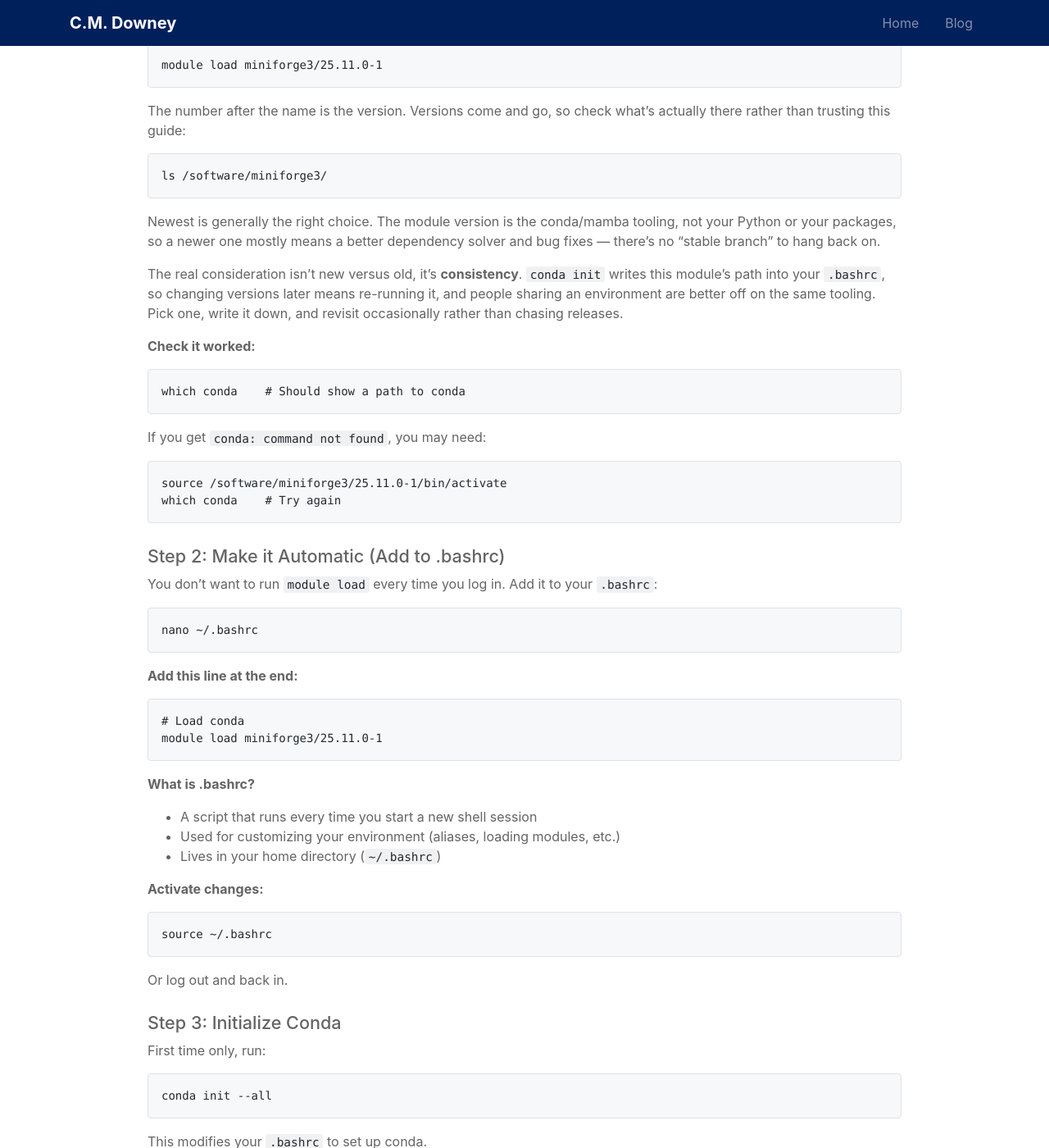
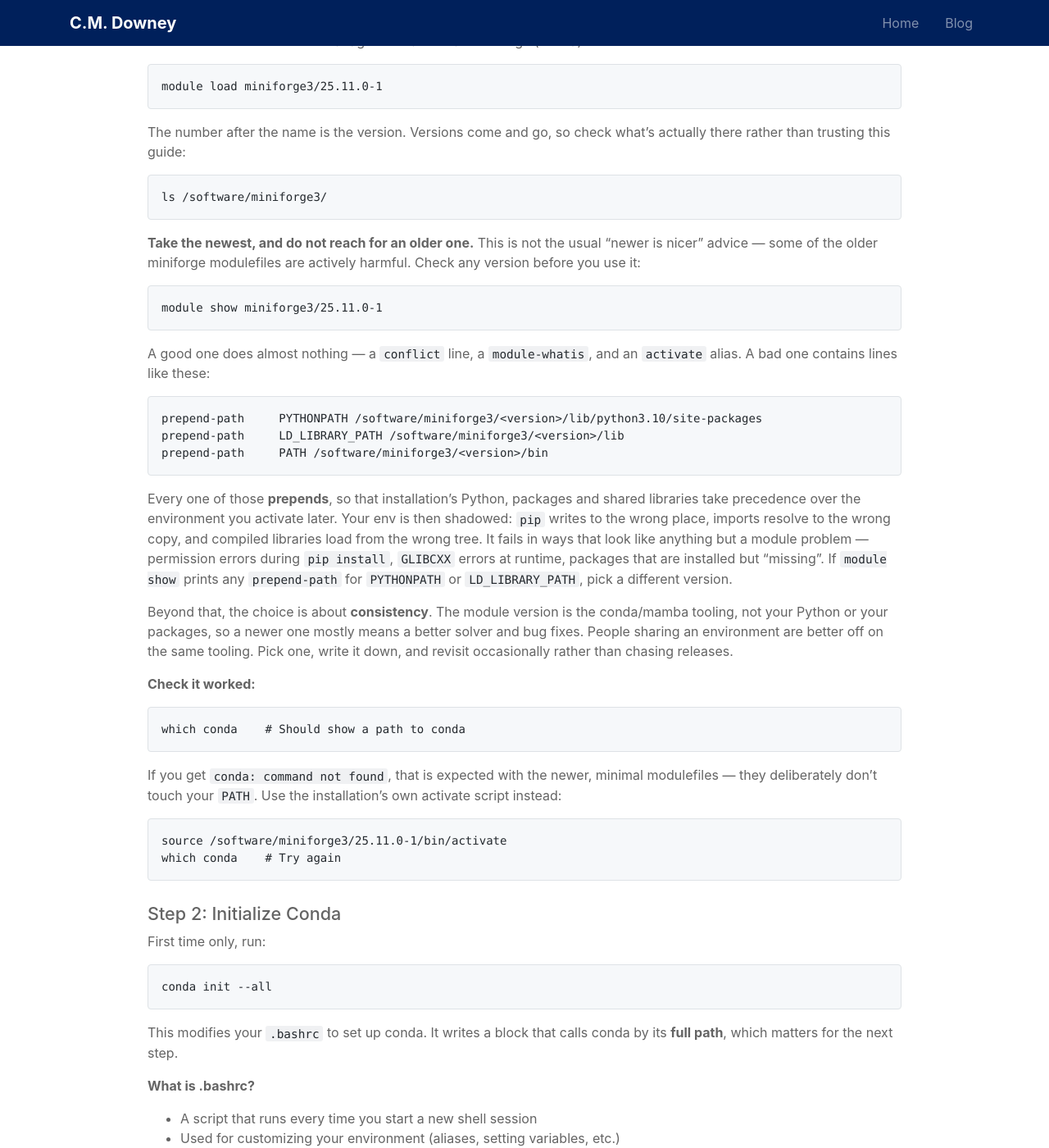
Before and after one commit to cmdowney88/cmdowney88.github.io, a Jekyll site: the page built from guides/cluster-setup.md, in a window 1280 px wide and 1400 px high, scrolled down 11166 px. Shown: the whole window at 82% size. Built offline with Jekyll 4.4.1, drawn with Linux system fonts in a browser that asks for light colours; some of the changed text lies outside the part shown.

Commit message:
guides: improve cluster setup documentation — prevent environment shadowing issues
- Warn against harmful miniforge modulefiles that prepend PYTHONPATH/LD_LIBRARY_PATH
- Consolidate conda init guidance; emphasize not loading module in .bashrc
- Add diagnostic check for environment shadowing (pip -V, PYTHONPATH, sys.path)
- Clarify that module load in job scripts is unnecessary and harmful with old modulefiles
- Improve troubleshooting for pip failures, import errors, and mismatched versions
- Update cheat sheet comments for accuracy

````diff
--- a/guides/cluster-setup.md
+++ b/guides/cluster-setup.md
@@ -503,14 +503,35 @@ rather than trusting this guide:
 ls /software/miniforge3/
 ```
 
-Newest is generally the right choice. The module version is the conda/mamba tooling, not your
-Python or your packages, so a newer one mostly means a better dependency solver and bug fixes —
-there's no "stable branch" to hang back on.
+**Take the newest, and do not reach for an older one.** This is not the usual "newer is nicer"
+advice — some of the older miniforge modulefiles are actively harmful. Check any version before
+you use it:
 
-The real consideration isn't new versus old, it's **consistency**. `conda init` writes this
-module's path into your `.bashrc`, so changing versions later means re-running it, and people
-sharing an environment are better off on the same tooling. Pick one, write it down, and revisit
-occasionally rather than chasing releases.
+```bash
+module show miniforge3/25.11.0-1
+```
+
+A good one does almost nothing — a `conflict` line, a `module-whatis`, and an `activate` alias.
+A bad one contains lines like these:
+
+```text
+prepend-path     PYTHONPATH /software/miniforge3/<version>/lib/python3.10/site-packages
+prepend-path     LD_LIBRARY_PATH /software/miniforge3/<version>/lib
+prepend-path     PATH /software/miniforge3/<version>/bin
+```
+
+Every one of those **prepends**, so that installation's Python, packages and shared libraries
+take precedence over the environment you activate later. Your env is then shadowed: `pip` writes
+to the wrong place, imports resolve to the wrong copy, and compiled libraries load from the wrong
+tree. It fails in ways that look like anything but a module problem — permission errors during
+`pip install`, `GLIBCXX` errors at runtime, packages that are installed but "missing". If
+`module show` prints any `prepend-path` for `PYTHONPATH` or `LD_LIBRARY_PATH`, pick a different
+version.
+
+Beyond that, the choice is about **consistency**. The module version is the conda/mamba tooling,
+not your Python or your packages, so a newer one mostly means a better solver and bug fixes.
+People sharing an environment are better off on the same tooling. Pick one, write it down, and
+revisit occasionally rather than chasing releases.
 
 **Check it worked:**
 
@@ -518,43 +539,15 @@ occasionally rather than chasing releases.
 which conda    # Should show a path to conda
 ```
 
-If you get `conda: command not found`, you may need:
+If you get `conda: command not found`, that is expected with the newer, minimal modulefiles —
+they deliberately don't touch your `PATH`. Use the installation's own activate script instead:
 
 ```bash
 source /software/miniforge3/25.11.0-1/bin/activate
 which conda    # Try again
 ```
 
-### Step 2: Make it Automatic (Add to .bashrc)
-
-You don't want to run `module load` every time you log in. Add it to your `.bashrc`:
-
-```bash
-nano ~/.bashrc
-```
-
-**Add this line at the end:**
-
-```bash
-# Load conda
-module load miniforge3/25.11.0-1
-```
-
-**What is .bashrc?**
-
-- A script that runs every time you start a new shell session
-- Used for customizing your environment (aliases, loading modules, etc.)
-- Lives in your home directory (`~/.bashrc`)
-
-**Activate changes:**
-
-```bash
-source ~/.bashrc
-```
-
-Or log out and back in.
-
-### Step 3: Initialize Conda
+### Step 2: Initialize Conda
 
 First time only, run:
 
@@ -562,7 +555,14 @@ First time only, run:
 conda init --all
 ```
 
-This modifies your `.bashrc` to set up conda.
+This modifies your `.bashrc` to set up conda. It writes a block that calls conda by its **full
+path**, which matters for the next step.
+
+**What is .bashrc?**
+
+- A script that runs every time you start a new shell session
+- Used for customizing your environment (aliases, setting variables, etc.)
+- Lives in your home directory (`~/.bashrc`)
 
 **Important:** after running `conda init --all`, log out and log back in for the changes to take
 effect.
@@ -572,14 +572,34 @@ effect.
 - You should see `(base)` at the start of your command prompt
 - Run `which python` — it should point to conda's Python
 
-CIRC notes one caveat: `conda init` ties your shell to this particular conda module, and other
-modules that bundle their own Python can then interact badly with it. If you start seeing
-mismatched Python versions after loading unrelated modules, this is the likely cause. You can
-soften it with:
+If you'd rather not start every session inside `base`:
 
 ```bash
 conda config --set auto_activate_base False
 ```
+
+### Step 3: Do *Not* Put the Module Load in .bashrc
+
+It is tempting to add `module load miniforge3/...` to your `.bashrc` so conda is always
+available. **Don't.** After Step 2 it is unnecessary, and with some modulefiles it is harmful.
+
+Unnecessary, because the block `conda init` wrote invokes conda by absolute path — it does not
+depend on the module being loaded. That is why the job scripts later in this guide use
+`eval "$(conda shell.bash hook)"` and never `module load`.
+
+Harmful, because a modulefile that prepends `PYTHONPATH` or `LD_LIBRARY_PATH` (see Step 1) then
+does so in **every** shell you open, permanently shadowing whichever environment you activate.
+The combination is especially confusing: `conda activate` reports success, the prompt changes,
+and the environment is still being overridden underneath.
+
+So the module load belongs in the one shell where you run `conda init`, and nowhere else. If you
+followed an older version of this guide and already added it, remove the line:
+
+```bash
+nano ~/.bashrc     # delete the `module load miniforge3/...` line
+```
+
+Leave the `# >>> conda initialize >>>` block alone — that one is doing the real work.
 
 ### Step 4: Configure Conda to Use Scratch
 
@@ -748,6 +768,27 @@ Confirm with `which python`, which should return a path inside your own scratch:
 ```
 </div>
 
+### Check Nothing Is Shadowing Your Environment
+
+Do this once, now that you have an environment to test with. This class of problem is silent —
+`conda activate` reports success either way — so the check is worth more than it looks.
+
+```bash
+conda activate myproject
+python -m pip -V                        # path must be inside your environment
+python -c "import sys; print(sys.path[0])"
+echo "PYTHONPATH=[$PYTHONPATH]"         # should print PYTHONPATH=[]
+```
+
+`python -m pip -V` should print a path under
+`/scratch/username/my-conda/envs/myproject/`. If it prints one under `/software/` instead, your
+environment is being shadowed: revisit Steps 1 and 3, open a fresh shell, and check again.
+Anything non-empty in `PYTHONPATH` is worth tracking down for the same reason.
+
+If you skip this and it is wrong, the symptoms you eventually hit are `pip install` failing with
+permission errors, imports resolving to a different version than the one you installed, or a
+library error partway through a training job.
+
 ## Part 6: Using Conda in Slurm Jobs
 
 When you submit a *batch* job, it starts a fresh shell that doesn't have your conda setup by
@@ -774,7 +815,7 @@ echo "Job ID: $SLURM_JOB_ID"
 echo "Node: $(hostname)"
 echo "Start time: $(date)"
 
-# Activate conda (module already loaded via .bashrc)
+# Activate conda (no module load needed -- the hook is self-sufficient)
 eval "$(conda shell.bash hook)"
 echo "conda initialized"
 conda activate myproject
@@ -794,7 +835,10 @@ echo "End time: $(date)"
 **Key points:**
 
 - `eval "$(conda shell.bash hook)"` initializes conda inside the job
-- No need to `module load` since your `.bashrc` already does this
+- Do **not** `module load` here. The hook needs no module, and a modulefile that prepends
+  `PYTHONPATH` or `LD_LIBRARY_PATH` would shadow your environment inside the job — where it
+  surfaces as a mid-training import or library error rather than anything obviously
+  module-related (see Part 5, "Do *Not* Put the Module Load in .bashrc")
 - You may see older scripts use `source /software/miniforge3/<version>/bin/activate myproject`
   instead. That works too, but it hard-codes the miniforge version, so prefer the hook
 - `conda activate` works normally after the hook
@@ -902,10 +946,11 @@ conda list                        # Packages in current env
 conda env list                    # All environments
 
 # Modules
-module load miniforge3/25.11.0-1   # Load conda
+module load miniforge3/25.11.0-1   # Bootstrap conda (one time, for `conda init`)
+module show miniforge3/25.11.0-1   # What a module changes -- check before using one
 module list                       # What's loaded?
 module avail                      # What's available?
-ls /software/miniforge3/          # Versions of a specific package
+ls /software/miniforge3/          # Which miniforge versions exist
 
 # File editing
 nano file.txt                     # Edit with nano
@@ -937,9 +982,24 @@ nano file.txt                     # Edit with nano
 
 **"conda: command not found"**
 
-- Did you run `module load miniforge3/25.11.0-1`?
-- Did you log out and back in after `conda init`?
-- Try: `source /software/miniforge3/25.11.0-1/bin/activate`
+- Did you log out and back in after `conda init`? The block it writes only takes effect in a new
+  shell
+- If you have not run `conda init` yet, bootstrap it once with
+  `source /software/miniforge3/25.11.0-1/bin/activate`
+- Note that `module load miniforge3/...` does **not** reliably put conda on your `PATH` — the
+  newer modulefiles deliberately set nothing
+
+**`pip install` fails with a permission error, or installs into the wrong place**
+
+- Almost always your environment being shadowed by a module. Check with
+  `python -m pip -V`: the path must be inside your environment, not under `/software/`
+- Check `echo $PYTHONPATH` — it should be empty
+- The usual cause is `module load miniforge3/...` in your `.bashrc`. Remove it; see Part 5,
+  "Do *Not* Put the Module Load in .bashrc"
+
+**Packages are installed but Python can't see them, or sees the wrong version**
+
+- Same cause as above. `python -c "import sys; print(sys.path[0])"` will show what is winning
 
 **"Disk quota exceeded"**
 
````
